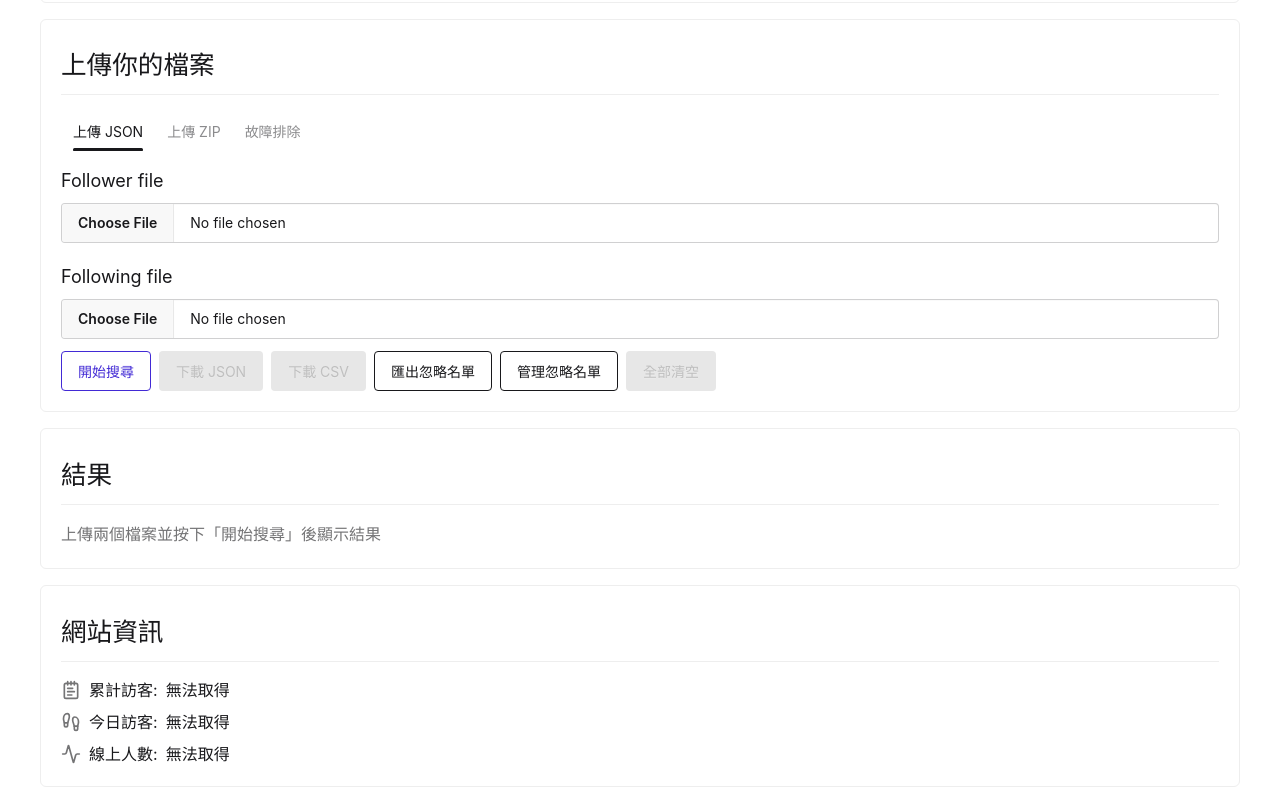
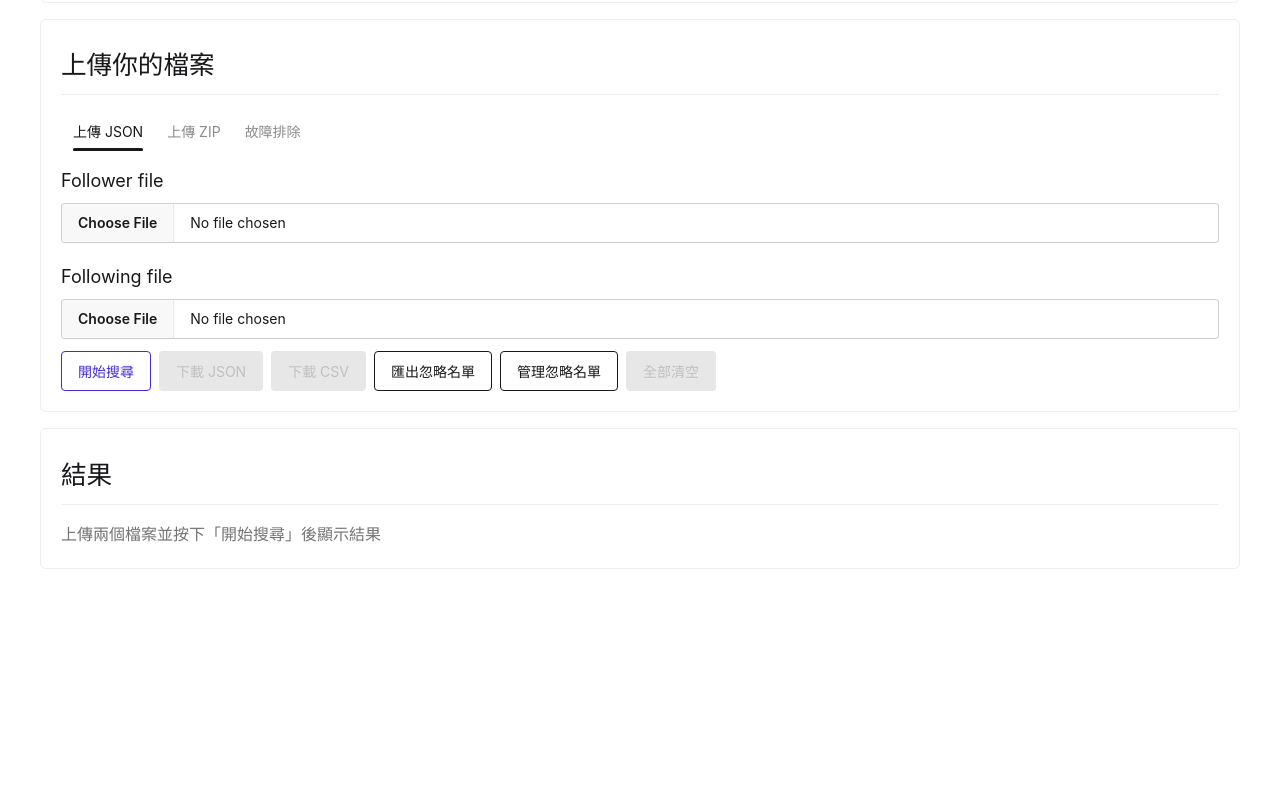
Before and after one commit to Xiang511/Instagram-Follow-Back-Tracker, a Nuxt app in the folder Instagram-Follow-Back-Tracker/: page /instagram in a window 1280 px wide. Shown: the part 365-1152 px from the top of the page. After the commit the page ends 934 px from the top, so only its background shows below. Built offline with nearby package versions, Linux system fonts and the light colour scheme.

Commit message:
feat: 移除 /instagram 下方的 SiteInfo 元件

```diff
--- a/Instagram-Follow-Back-Tracker/app/pages/instagram.vue
+++ b/Instagram-Follow-Back-Tracker/app/pages/instagram.vue
@@ -101,9 +101,5 @@ function onClear() {
         <p v-else class="opacity-60">上傳兩個檔案並按下「開始搜尋」後顯示結果</p>
       </BaseSection>
     </BaseCard>
-
-    <BaseCard>
-      <SiteInfo />
-    </BaseCard>
   </div>
 </template>
```
